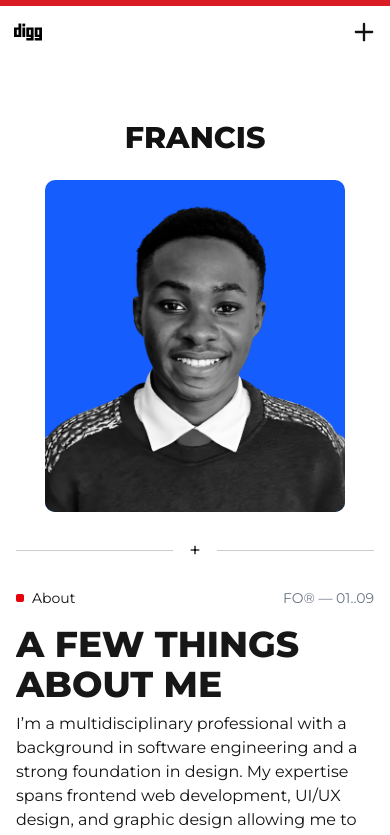
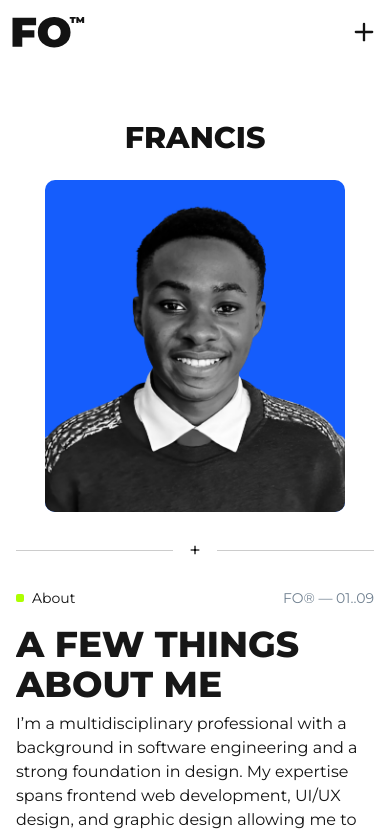
Before and after one commit to FrancisOvberedjo/portfolio, a Next.js app: page / in a window 390 px wide. Shown: the top 835 px of the page. Built offline with nearby package versions, Linux system fonts and the light colour scheme.

Commit message:
update 2 - color and design

```diff
--- a/src/app/globals.css
+++ b/src/app/globals.css
@@ -9,10 +9,12 @@
 @theme inline {
   --color-background: var(--background);
   --color-foreground: var(--foreground);
-  --color-custom-gray:#d9d9d9;
+  --color-custom-gray:#708090;
   --color-custom-black:#121212;
   --color-custom-text:#333333;
-  --color-custom-accent:#d91b24;
+  --color-primary-accent:#ADFF00;
+  --color-secondary-accent:#754AF8;
+
 }
 
 
--- a/src/components/general/SectionHeader.tsx
+++ b/src/components/general/SectionHeader.tsx
@@ -31,12 +31,12 @@ export default function SectionHeader({ title, index }: SectionHeaderProps) {
       >
         {/* Left: Red square + Title */}
         <div className="flex items-center gap-2">
-          <div className="w-2 h-2 bg-red-600 rounded-[2px]"></div>
+          <div className="w-2 h-2 bg-primary-accent rounded-[2px]"></div>
           <span className="font-medium">{title}</span>
         </div>
 
         {/* Index: mobile = right, desktop = center */}
-        <div className="md:hidden text-gray-500">{index}</div>
+        <div className="md:hidden text-custom-gray">{index}</div>
 
         {/* Center (desktop only) */}
         <div className="hidden md:flex justify-center flex-1 absolute left-1/2 -translate-x-1/2 pointer-events-none text-gray-500">
--- a/src/sections/home/Contact.tsx
+++ b/src/sections/home/Contact.tsx
@@ -21,7 +21,7 @@ const Contact = () => {
         <div>
             <div className="space-y-4">
               <div className="flex items-start gap-4">
-                <div className="bg-red-600 p-2 rounded-full">
+                <div className="bg-primary-accent p-2 rounded-full">
                   <MapPin className="text-white w-5 h-5" />
                 </div>
                 <div>
--- a/src/sections/home/Experience.tsx
+++ b/src/sections/home/Experience.tsx
@@ -95,10 +95,10 @@ const Experience = () => {
           >
             <div>
               <p className="font-semibold text-lg">{exp.title}</p>
-              <p className="text-sm text-gray-400">{exp.company}</p>
+              <p className="text-sm text-custom-gray">{exp.company}</p>
               <p className="text-xs text-gray-500">{exp.duration}</p>
             </div>
-            <div className="w-8 h-8 rounded-full bg-red-600 text-white flex items-center justify-center">
+            <div className="w-8 h-8 rounded-full bg-primary-accent text-white flex items-center justify-center">
               {activeIndex === index ? <Minus size={18} /> : <Plus size={18} />}
             </div>
           </div>
```
Also changed, not shown: public/assets/logo.svg.
